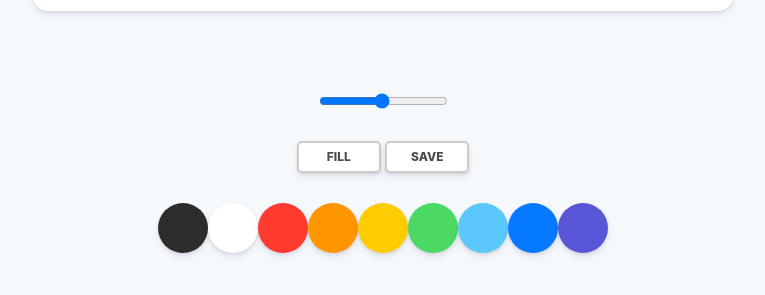
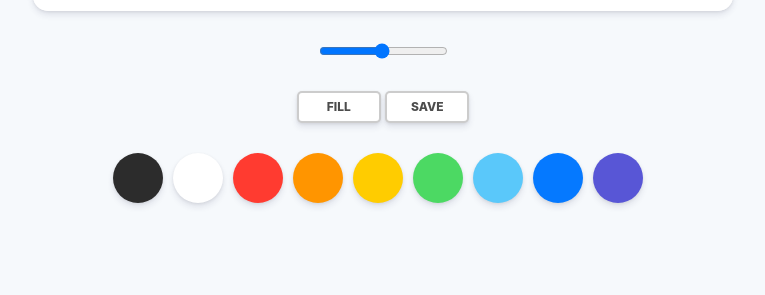
Before and after one commit to DongrockOh/paintjs, a plain HTML site: page index.html in a window 1280 px wide. Shown: the part 739-1034 px from the top of the page, without its empty margins (257-1022 px from the left). After the commit the page ends 992 px from the top, so only its background shows below. Drawn offline with Linux system fonts and the light colour scheme.

```diff
--- a/styles.css
+++ b/styles.css
@@ -1,4 +1,9 @@
 @import "reset.css";
+
+:root {
+  --shadow: 0 4px 6px rgba(50, 50, 93, 0.11), 0 1px 3px rgba(0, 0, 0, 0.08);
+}
+
 body {
   background-color: #f6f9fc;
   font-family: -apple-system, BlinkMacSystemFont, "Segoe UI", Roboto, Oxygen,
@@ -14,11 +19,11 @@ body {
   height: 700px;
   background-color: #fff;
   border-radius: 15px;
-  box-shadow: 0 4px 6px rgba(50, 50, 93, 0.11), 0 1px 3px rgba(0, 0, 0, 0.08);
+  box-shadow: var(--shadow);
 }
 
 .controls {
-  margin-top: 80px;
+  margin-top: 30px;
   display: flex;
   flex-direction: column;
   align-items: center;
@@ -36,7 +41,7 @@ body {
   width: 80px;
   text-align: center;
   border-radius: 5px;
-  box-shadow: 0 4px 6px rgba(50, 50, 93, 0.11), 0 1px 3px rgba(0, 0, 0, 0.08);
+  box-shadow: var(--shadow);
   border: 2px solid rgba(0, 0, 0, 0.2);
   color: rgba(0, 0, 0, 0.7);
   text-transform: uppercase;
@@ -57,7 +62,8 @@ body {
   height: 50px;
   border-radius: 50%;
   cursor: pointer;
-  box-shadow: 0 4px 6px rgba(50, 50, 93, 0.11), 0 1px 3px rgba(0, 0, 0, 0.08);
+  box-shadow: var(--shadow);
+  margin-right: 10px;
 }
 
 .controls .controls__range {
```
Also changed, not shown: app.js (+19 -0 lines), index.html (+8 -0 lines).
